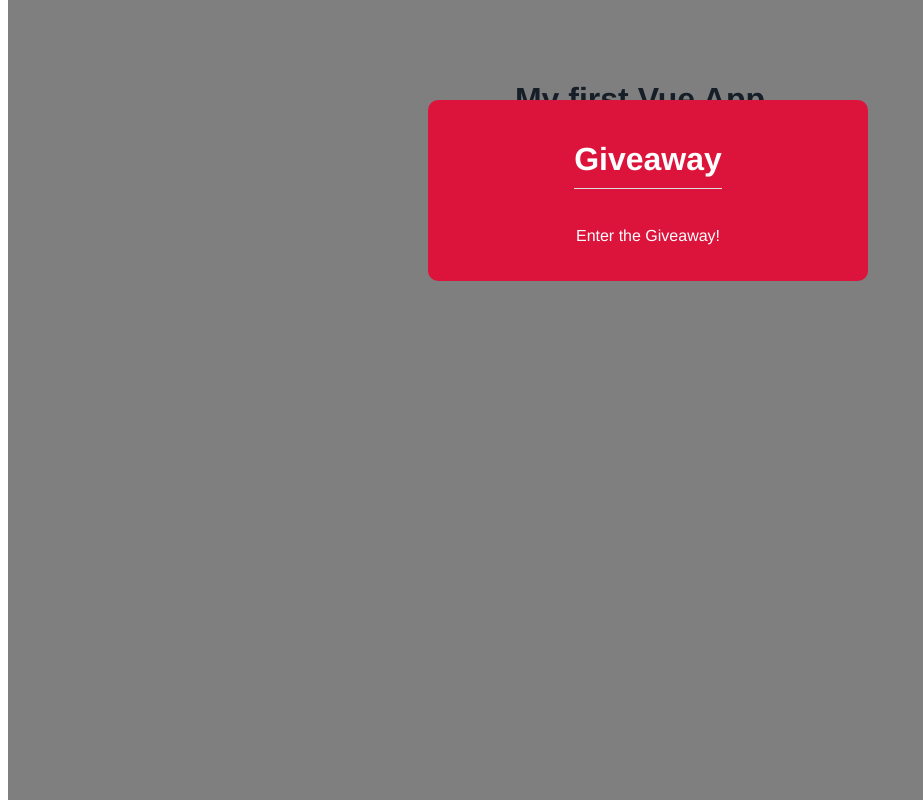
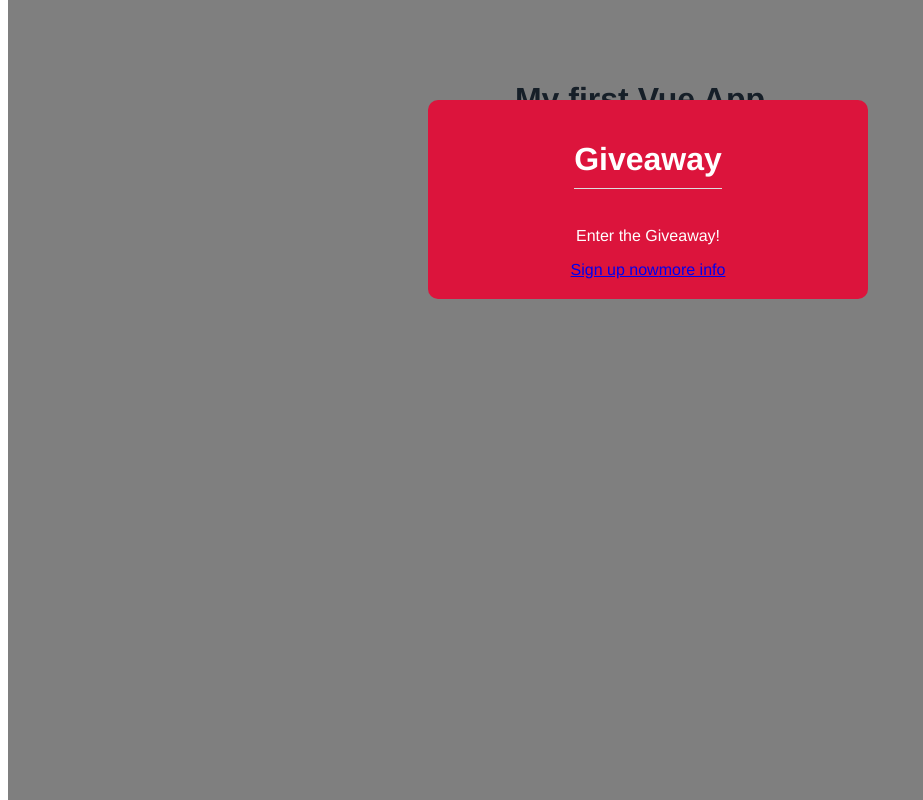
Before and after one commit to AdrianCo97/Vue-project, a Vue app in the folder modal-project/: page / in a window 1280 px wide. Both pictures are taken after a click on the button "Open the Modal". Shown: the whole page, without its empty margins (0-923 px from the left). Built offline with nearby package versions, Linux system fonts and the light colour scheme.

Commit message:
Created a named slot

```diff
--- a/modal-project/src/App.vue
+++ b/modal-project/src/App.vue
@@ -3,6 +3,10 @@
   <p>Welcome...</p>
   <div v-if="showModal">
     <Modal theme="sale" @close="toggleModal">
+      <template v-slot:links>
+        <a href="a">Sign up now</a>
+        <a href="#">more info</a>
+      </template>
       <h1>Giveaway</h1>
       <p>Enter the Giveaway!</p>
     </Modal>
--- a/modal-project/src/components/Modal.vue
+++ b/modal-project/src/components/Modal.vue
@@ -2,6 +2,9 @@
     <div class="backdrop" @click.self="closeModal">
         <div class="modal" :class="{ sale: theme === 'sale'}">
             <slot></slot>
+            <div class="actions">
+                <slot name="links"></slot>
+            </div>
         </div>
     </div>
 </template>
```
